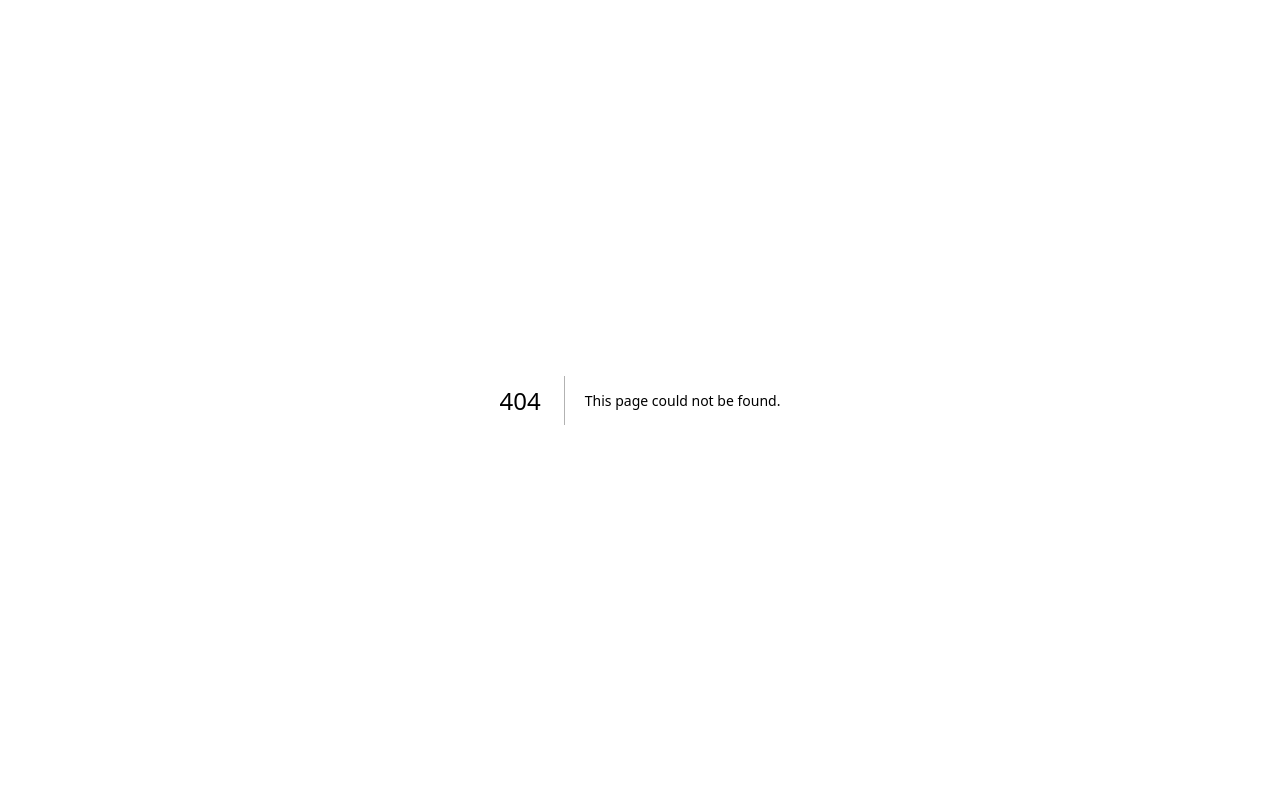
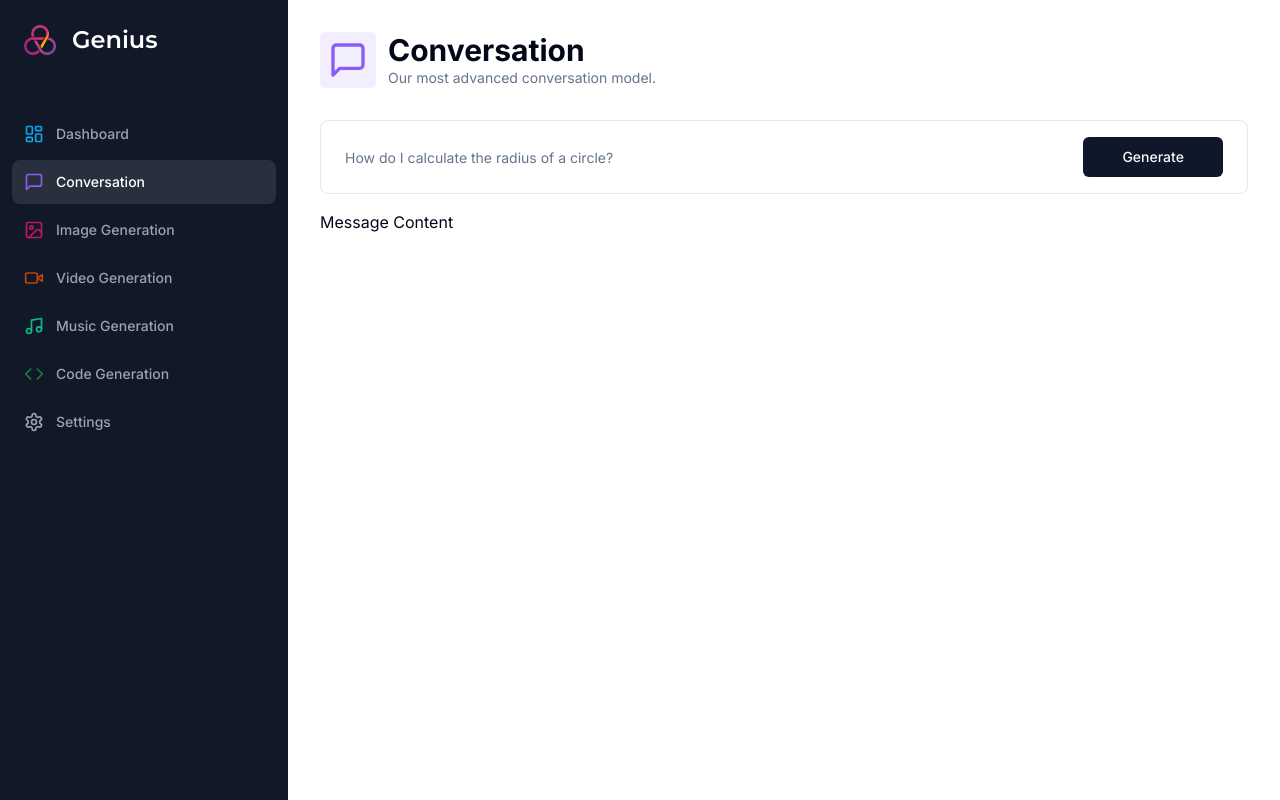
Before and after one commit to summer030/ai-saas-platform, a Next.js app: page /conversation in a window 1280 px wide. Before the commit this address had no page. Built offline with nearby package versions, Linux system fonts and the light colour scheme.

Commit message:
feat: conversation ai ui

```diff
--- /dev/null
+++ b/app/(dashboard)/(routes)/conversation/constants.ts
@@ -0,0 +1,7 @@
+import * as z from "zod";
+
+export const formSchema = z.object({
+  prompt: z.string().min(1, {
+    message: "Prompt is required",
+  }),
+});
--- /dev/null
+++ b/app/(dashboard)/(routes)/conversation/page.tsx
@@ -0,0 +1,86 @@
+"use client";
+
+import * as z from "zod";
+import { MessageSquare } from "lucide-react";
+import { useForm } from "react-hook-form";
+import { zodResolver } from "@hookform/resolvers/zod";
+
+import { Heading } from "@/components/heading";
+import { Form, FormControl, FormField, FormItem } from "@/components/ui/form";
+import { Input } from "@/components/ui/input";
+import { Button } from "@/components/ui/button";
+
+import { formSchema } from "./constants";
+
+const ConversationPage = () => {
+  const form = useForm<z.infer<typeof formSchema>>({
+    resolver: zodResolver(formSchema),
+    defaultValues: {
+      prompt: "",
+    },
+  });
+
+  const isLoading = form.formState.isSubmitting;
+
+  const onSubmit = async (values: z.infer<typeof formSchema>) => {
+    console.log(values);
+  };
+
+  return (
+    <div>
+      <Heading
+        title="Conversation"
+        description="Our most advanced conversation model."
+        icon={MessageSquare}
+        iconColor="text-violet-500"
+        bgColor="bg-violet-500/10"
+      />
+      <div className="px-4 lg:px-8">
+        <div>
+          <Form {...form}>
+            <form
+              onSubmit={form.handleSubmit(onSubmit)}
+              className="
+                rounded-lg
+                border
+                w-full
+                p-4
+                px-3
+                md:px-6
+                focus-within:shadow-sm
+                grid
+                grid-cols-12
+                gap-2
+              "
+            >
+              <FormField
+                name="prompt"
+                render={({ field }) => (
+                  <FormItem className="col-span-12 lg:col-span-10">
+                    <FormControl className="m-0 p-0">
+                      <Input
+                        className="border-0 outline-none focus-visible:ring-0 focus-visible:ring-transparent"
+                        disabled={isLoading}
+                        placeholder="How do I calculate the radius of a circle?"
+                        {...field}
+                      />
+                    </FormControl>
+                  </FormItem>
+                )}
+              />
+              <Button
+                className="col-span-12 lg:col-span-2 w-full"
+                disabled={isLoading}
+              >
+                Generate
+              </Button>
+            </form>
+          </Form>
+        </div>
+        <div className="space-y-4 mt-4">Message Content</div>
+      </div>
+    </div>
+  );
+};
+
+export default ConversationPage;
--- /dev/null
+++ b/components/heading.tsx
@@ -0,0 +1,30 @@
+import { cn } from "@/lib/utils";
+import { LucideIcon } from "lucide-react";
+
+interface HeadingProps {
+  title: string;
+  description: string;
+  icon: LucideIcon;
+  iconColor?: string;
+  bgColor?: string;
+}
+
+export const Heading = ({
+  title,
+  description,
+  icon: Icon,
+  iconColor,
+  bgColor,
+}: HeadingProps) => {
+  return (
+    <div className="px-4 lg:px-8 flex items-center gap-x-3 mb-8">
+      <div className={cn("p-2 w-fit rounded-md", bgColor)}>
+        <Icon className={cn("w-10 h-10", iconColor)} />
+      </div>
+      <div>
+        <h2 className="text-3xl font-bold">{title}</h2>
+        <p className="text-sm text-muted-foreground">{description}</p>
+      </div>
+    </div>
+  );
+};
--- /dev/null
+++ b/components/ui/form.tsx
@@ -0,0 +1,176 @@
+import * as React from "react"
+import * as LabelPrimitive from "@radix-ui/react-label"
+import { Slot } from "@radix-ui/react-slot"
+import {
+  Controller,
+  ControllerProps,
+  FieldPath,
+  FieldValues,
+  FormProvider,
+  useFormContext,
+} from "react-hook-form"
+
+import { cn } from "@/lib/utils"
+import { Label } from "@/components/ui/label"
+
+const Form = FormProvider
+
+type FormFieldContextValue<
+  TFieldValues extends FieldValues = FieldValues,
+  TName extends FieldPath<TFieldValues> = FieldPath<TFieldValues>
+> = {
+  name: TName
+}
+
+const FormFieldContext = React.createContext<FormFieldContextValue>(
+  {} as FormFieldContextValue
+)
+
+const FormField = <
+  TFieldValues extends FieldValues = FieldValues,
+  TName extends FieldPath<TFieldValues> = FieldPath<TFieldValues>
+>({
+  ...props
+}: ControllerProps<TFieldValues, TName>) => {
+  return (
+    <FormFieldContext.Provider value={{ name: props.name }}>
+      <Controller {...props} />
+    </FormFieldContext.Provider>
+  )
+}
+
+const useFormField = () => {
+  const fieldContext = React.useContext(FormFieldContext)
+  const itemContext = React.useContext(FormItemContext)
+  const { getFieldState, formState } = useFormContext()
+
+  const fieldState = getFieldState(fieldContext.name, formState)
+
+  if (!fieldContext) {
+    throw new Error("useFormField should be used within <FormField>")
+  }
+
+  const { id } = itemContext
+
+  return {
+    id,
+    name: fieldContext.name,
+    formItemId: `${id}-form-item`,
+    formDescriptionId: `${id}-form-item-description`,
+    formMessageId: `${id}-form-item-message`,
+    ...fieldState,
+  }
+}
+
+type FormItemContextValue = {
+  id: string
+}
+
+const FormItemContext = React.createContext<FormItemContextValue>(
+  {} as FormItemContextValue
+)
+
+const FormItem = React.forwardRef<
+  HTMLDivElement,
+  React.HTMLAttributes<HTMLDivElement>
+>(({ className, ...props }, ref) => {
+  const id = React.useId()
+
+  return (
+    <FormItemContext.Provider value={{ id }}>
+      <div ref={ref} className={cn("space-y-2", className)} {...props} />
+    </FormItemContext.Provider>
+  )
+})
+FormItem.displayName = "FormItem"
+
+const FormLabel = React.forwardRef<
+  React.ElementRef<typeof LabelPrimitive.Root>,
+  React.ComponentPropsWithoutRef<typeof LabelPrimitive.Root>
+>(({ className, ...props }, ref) => {
+  const { error, formItemId } = useFormField()
+
+  return (
+    <Label
+      ref={ref}
+      className={cn(error && "text-destructive", className)}
+      htmlFor={formItemId}
+      {...props}
+    />
+  )
+})
+FormLabel.displayName = "FormLabel"
+
+const FormControl = React.forwardRef<
+  React.ElementRef<typeof Slot>,
+  React.ComponentPropsWithoutRef<typeof Slot>
+>(({ ...props }, ref) => {
+  const { error, formItemId, formDescriptionId, formMessageId } = useFormField()
+
+  return (
+    <Slot
+      ref={ref}
+      id={formItemId}
+      aria-describedby={
+        !error
+          ? `${formDescriptionId}`
+          : `${formDescriptionId} ${formMessageId}`
+      }
+      aria-invalid={!!error}
+      {...props}
+    />
+  )
+})
+FormControl.displayName = "FormControl"
+
+const FormDescription = React.forwardRef<
+  HTMLParagraphElement,
+  React.HTMLAttributes<HTMLParagraphElement>
+>(({ className, ...props }, ref) => {
+  const { formDescriptionId } = useFormField()
+
+  return (
+    <p
+      ref={ref}
+      id={formDescriptionId}
+      className={cn("text-sm text-muted-foreground", className)}
+      {...props}
+    />
+  )
+})
+FormDescription.displayName = "FormDescription"
+
+const FormMessage = React.forwardRef<
+  HTMLParagraphElement,
+  React.HTMLAttributes<HTMLParagraphElement>
+>(({ className, children, ...props }, ref) => {
+  const { error, formMessageId } = useFormField()
+  const body = error ? String(error?.message) : children
+
+  if (!body) {
+    return null
+  }
+
+  return (
+    <p
+      ref={ref}
+      id={formMessageId}
+      className={cn("text-sm font-medium text-destructive", className)}
+      {...props}
+    >
+      {body}
+    </p>
+  )
+})
+FormMessage.displayName = "FormMessage"
+
+export {
+  useFormField,
+  Form,
+  FormItem,
+  FormLabel,
+  FormControl,
+  FormDescription,
+  FormMessage,
+  FormField,
+}
--- /dev/null
+++ b/components/ui/input.tsx
@@ -0,0 +1,25 @@
+import * as React from "react"
+
+import { cn } from "@/lib/utils"
+
+export interface InputProps
+  extends React.InputHTMLAttributes<HTMLInputElement> {}
+
+const Input = React.forwardRef<HTMLInputElement, InputProps>(
+  ({ className, type, ...props }, ref) => {
+    return (
+      <input
+        type={type}
+        className={cn(
+          "flex h-10 w-full rounded-md border border-input bg-background px-3 py-2 text-sm ring-offset-background file:border-0 file:bg-transparent file:text-sm file:font-medium placeholder:text-muted-foreground focus-visible:outline-none focus-visible:ring-2 focus-visible:ring-ring focus-visible:ring-offset-2 disabled:cursor-not-allowed disabled:opacity-50",
+          className
+        )}
+        ref={ref}
+        {...props}
+      />
+    )
+  }
+)
+Input.displayName = "Input"
+
+export { Input }
--- /dev/null
+++ b/components/ui/label.tsx
@@ -0,0 +1,26 @@
+"use client"
+
+import * as React from "react"
+import * as LabelPrimitive from "@radix-ui/react-label"
+import { cva, type VariantProps } from "class-variance-authority"
+
+import { cn } from "@/lib/utils"
+
+const labelVariants = cva(
+  "text-sm font-medium leading-none peer-disabled:cursor-not-allowed peer-disabled:opacity-70"
+)
+
+const Label = React.forwardRef<
+  React.ElementRef<typeof LabelPrimitive.Root>,
+  React.ComponentPropsWithoutRef<typeof LabelPrimitive.Root> &
+    VariantProps<typeof labelVariants>
+>(({ className, ...props }, ref) => (
+  <LabelPrimitive.Root
+    ref={ref}
+    className={cn(labelVariants(), className)}
+    {...props}
+  />
+))
+Label.displayName = LabelPrimitive.Root.displayName
+
+export { Label }
```
